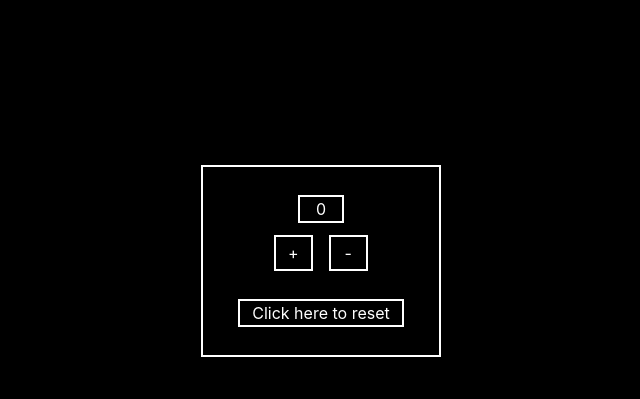
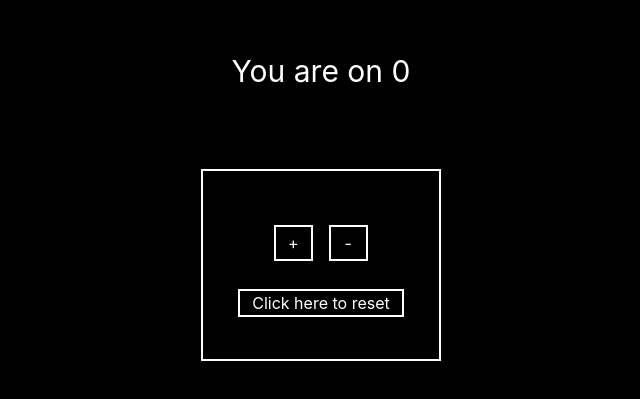
Before and after one commit to Killdroid2342/increment-app, a React (Create React App) app: page / in a window 1280 px wide. Shown: the part 155-554 px from the top of the page, without its empty margins (319-959 px from the left). Built offline with nearby package versions, Linux system fonts and the light colour scheme; the HTML template or start-up script is replaced by a standard one.

Commit message:
added useEffect

```diff
--- a/src/components/Count/counter.js
+++ b/src/components/Count/counter.js
@@ -1,7 +1,11 @@
-import React, { useState } from 'react';
+import React, { useState, useEffect } from 'react';
 
 const Counter = () => {
   const [up, setUp] = useState(0);
+
+  useEffect(() => {
+    document.title = `On this tab, you are on ${up}`;
+  });
 
   const add = () => {
     setUp(up + 1);
@@ -17,8 +21,8 @@ const Counter = () => {
 
   return (
     <div className='center'>
-      <div className='center w-60 h-48 border-2 border-white mt-80'>
-        <div className='border-2 border-white pl-4 pr-4'>{up}</div>
+      <h1 className='text-3xl mt-52'>You are on {up}</h1>
+      <div className='center w-60 h-48 border-2 border-white mt-20'>
         <div>
           <button className='btn pl-3 pr-3 mr-4' onClick={add}>
             +
```
